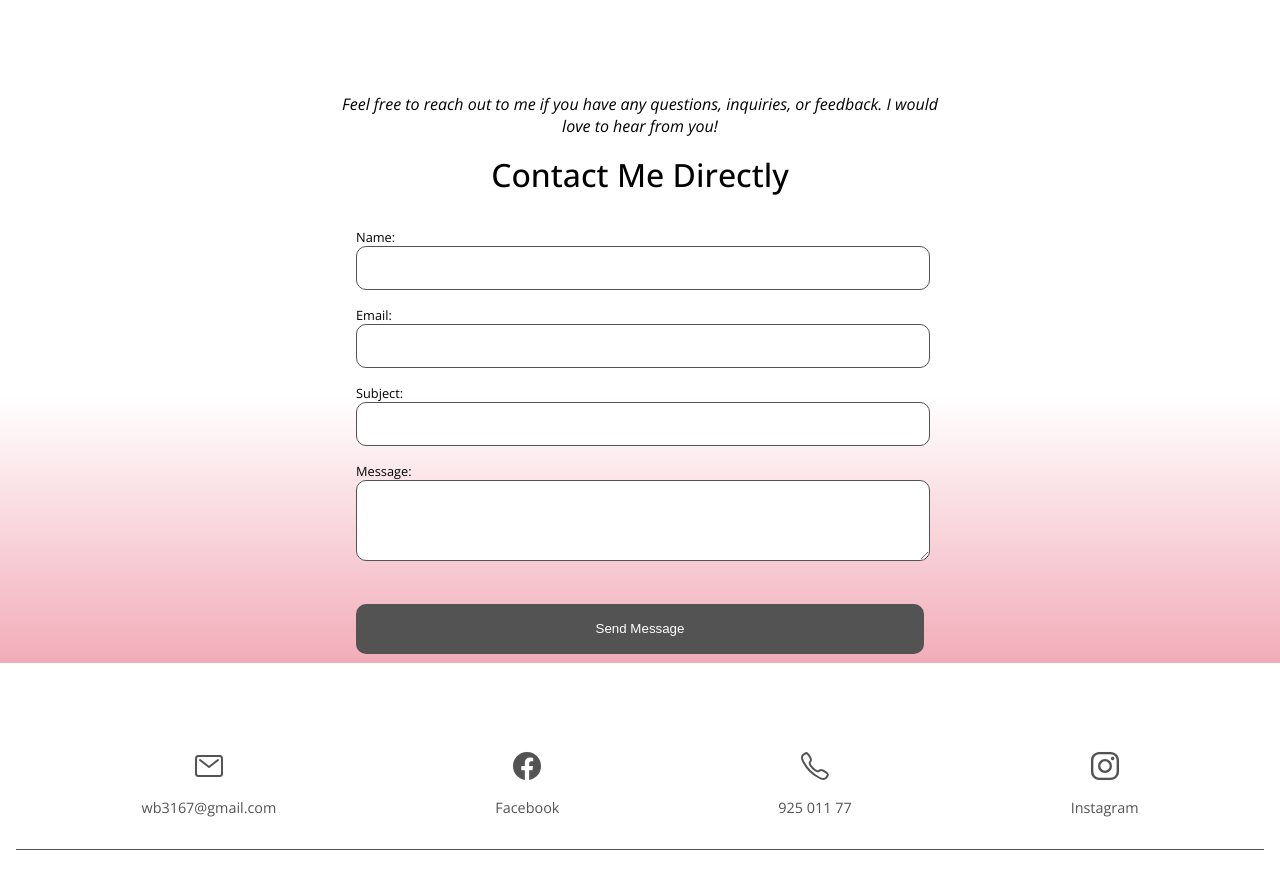
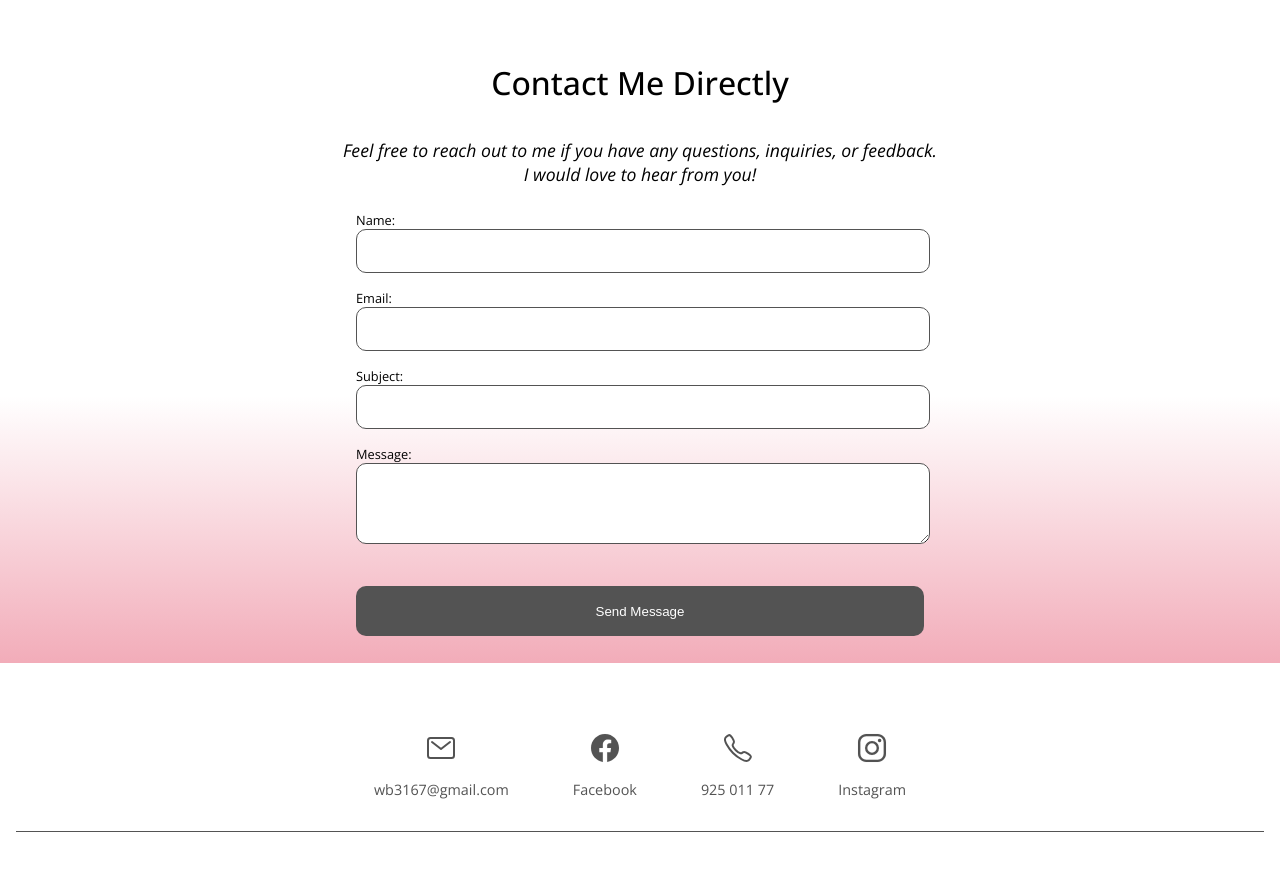
Before and after one commit to Noroff-FEU-Assignments/project-exam-1-WeronikaMartinsen, a plain HTML site: page HTML/contact.html in a window 1280 px wide. Shown: the part 137-1030 px from the top of the page. Drawn offline with nearby package versions, Linux system fonts and the light colour scheme; a web font is replaced by a local one.

Commit message:
checking WAVE

```diff
--- a/CSS/contact.css
+++ b/CSS/contact.css
@@ -4,11 +4,12 @@
 .contactInfo {
   margin-top: 2em;
   display: flex;
-  justify-content: space-around;
+  justify-content: center;
   align-content: center;
   border-bottom: 1px solid var(--gray);
   color: var(--gray);
   padding: 1em;
+  gap: 2em;
 }
 .contactIcon {
   font-size: 2em;
@@ -34,7 +35,8 @@
   margin-bottom: 3em;
 }
 .contactSpan {
-  margin-top: 3em;
+  font-size: 1.1em;
+  margin-top: 1em;
   font-style: italic;
   max-width: 600px;
   text-align: center;
--- a/JS/validation.js
+++ b/JS/validation.js
@@ -2,8 +2,9 @@ const validation = document.querySelector(".validation");
 
 validation.innerHTML = `
 <div class="validationContainer">
-<span class="contactSpan">Feel free to reach out to me if you have any questions, inquiries, or feedback. I would love to hear from you!</span>
 <h1>Contact Me Directly</h1>
+<h2 class="contactSpan">Feel free to reach out to me if you have any questions, inquiries, or feedback. I would love to hear from you!</h2>
+
 <form class="contact-form">
     <div class="form-group">
       <label for="name">Name:</label>
```
